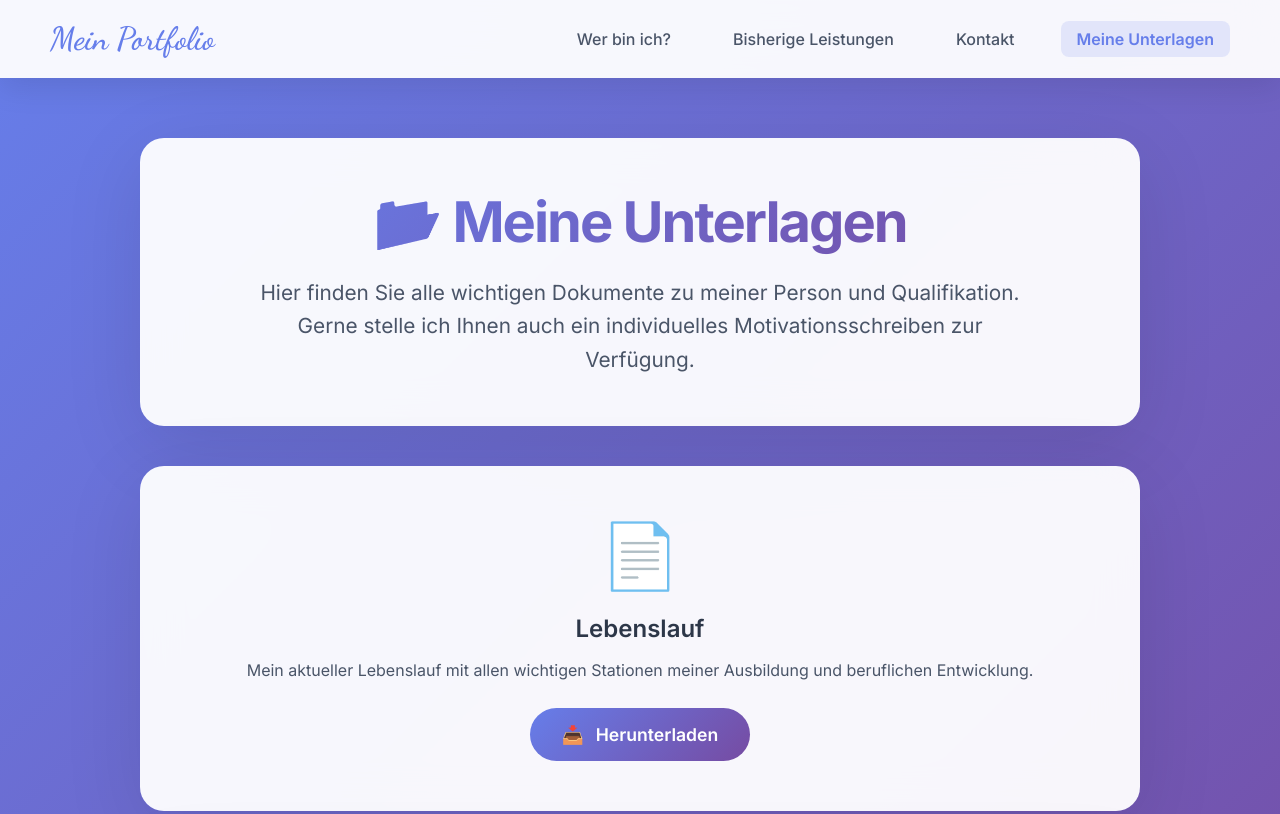
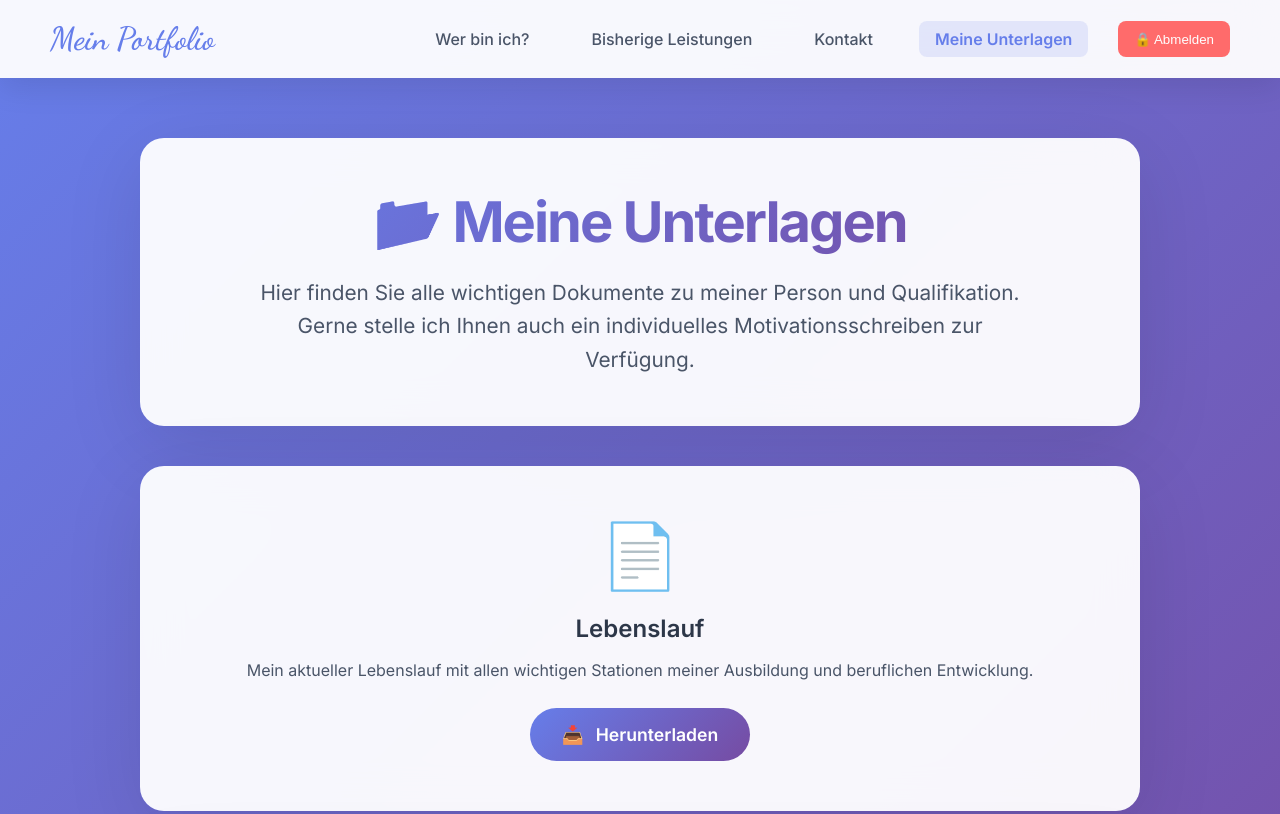
Before and after one commit to BokiKum/boris-portfolio, a website: page unterlagen.html in a window 1280 px wide. Shown: the top 814 px of the page. Drawn offline with Linux system fonts and the light colour scheme; sample sign-in values are in the browser's storage.

Commit message:
Update unterlagen.html

```diff
--- a/unterlagen.html
+++ b/unterlagen.html
@@ -5,6 +5,15 @@
   <meta name="viewport" content="width=device-width, initial-scale=1.0">
   <title>Meine Unterlagen - Boris Kumbric</title>
   <link href="https://fonts.googleapis.com/css2?family=Inter:wght@300;400;500;600;700&family=Dancing+Script:wght@600&display=swap" rel="stylesheet">
+
+  <!-- Passwortschutz Script -->
+  <script>
+    // Sofortiger Auth-Check
+    if (!sessionStorage.getItem('portfolio_auth')) {
+      window.location.href = '/index.html';
+    }
+  </script>
+
   <style>
     * {
       margin: 0;
@@ -63,6 +72,22 @@
       font-size: 2rem;
       font-weight: 600;
       color: #667eea;
+    }
+
+    .logout-btn {
+      background: #ff6b6b;
+      color: white;
+      border: none;
+      padding: 8px 16px;
+      border-radius: 8px;
+      cursor: pointer;
+      font-weight: 500;
+      transition: all 0.3s ease;
+    }
+
+    .logout-btn:hover {
+      background: #ff5252;
+      transform: translateY(-2px);
     }
 
     .main-container {
@@ -409,6 +434,7 @@
     <a href="bisherige-leistungen.html">Bisherige Leistungen</a>
     <a href="kontakt.html">Kontakt</a>
     <a href="unterlagen.html" class="active">Meine Unterlagen</a>
+    <button class="logout-btn" onclick="logout()">🔒 Abmelden</button>
   </nav>
 </header>
 
@@ -501,6 +527,11 @@
 </div>
 
 <script>
+  function logout() {
+    sessionStorage.removeItem('portfolio_auth');
+    window.location.href = '/index.html';
+  }
+
   function openModal() {
     document.getElementById('motivationModal').style.display = 'block';
     document.body.style.overflow = 'hidden';
```
